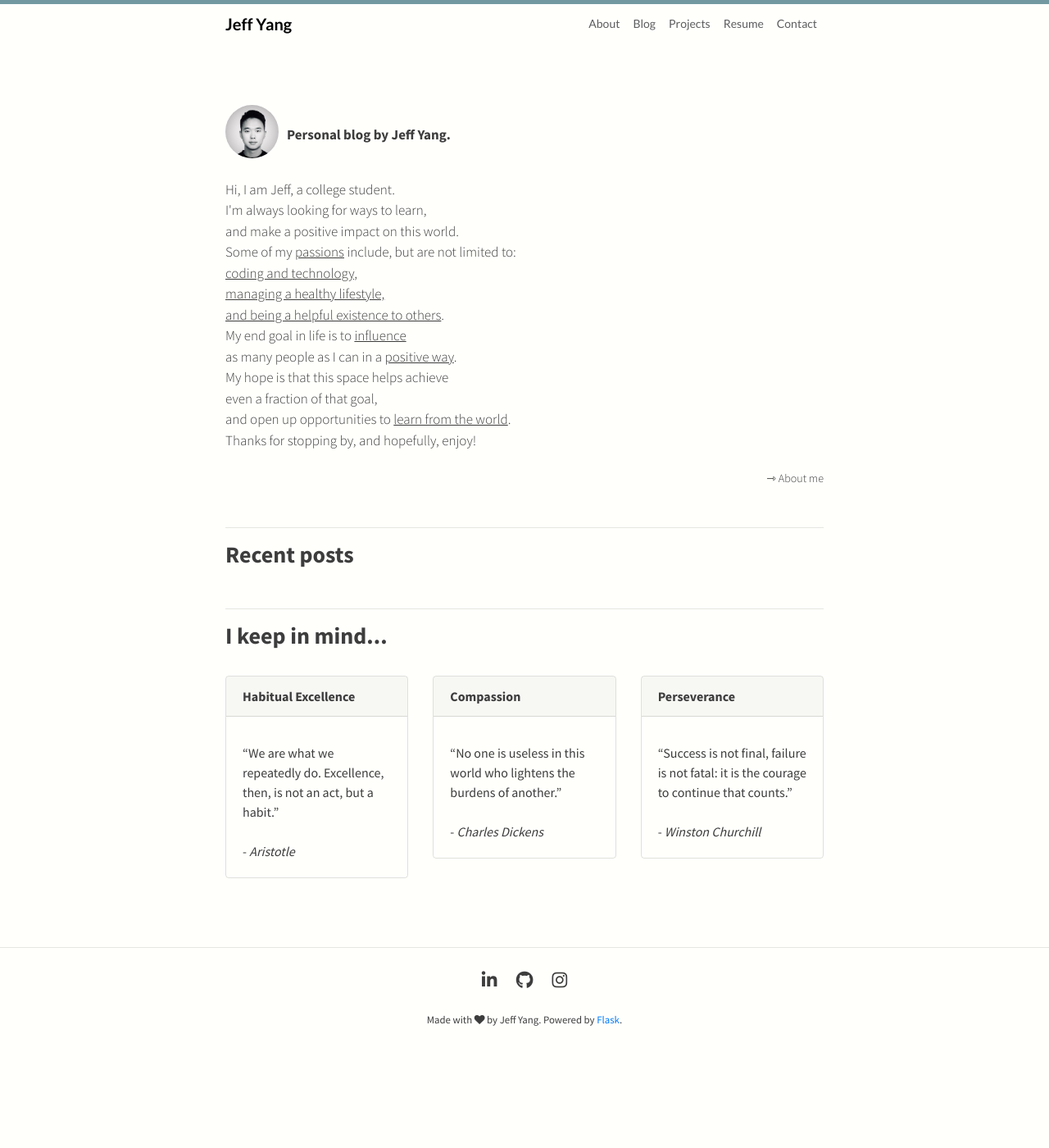
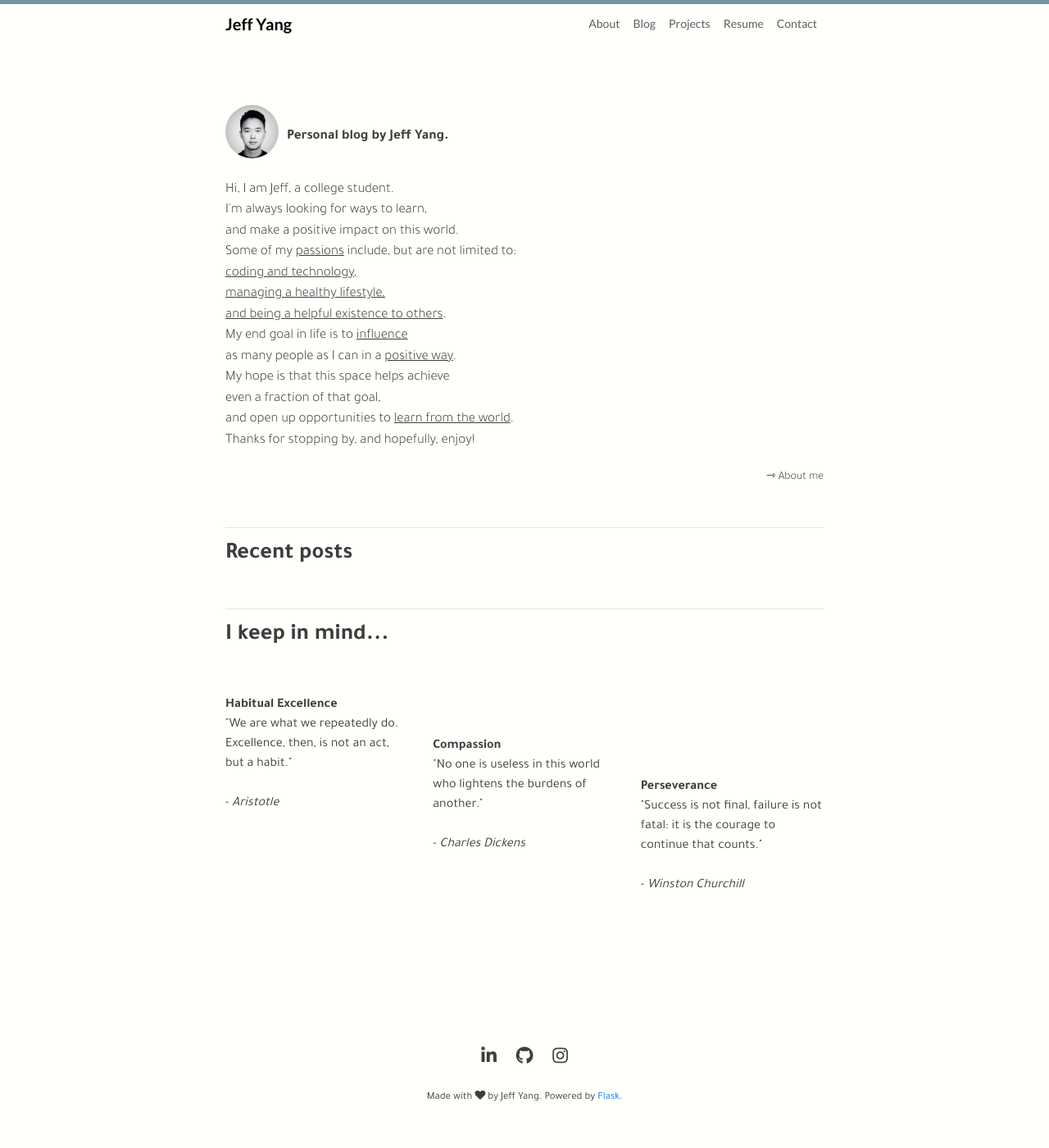
Before and after one commit to jeffjaehoyang/personal_website_old, a Flask app: page / in a window 1280 px wide. Shown: the whole page at 82% size. Before the commit the page ends 1251 px from the top, so only its background shows below. Run offline with Flask 2, Linux system fonts and the light colour scheme; some libraries are stand-ins or nearby versions.

Commit message:
google font change, home page layout change

```diff
--- a/flaskblog/static/styles/main.css
+++ b/flaskblog/static/styles/main.css
@@ -1,7 +1,7 @@
 body {
   background: #fffffc;
   color: #3D3D3D;
-  font-family: 'Source Sans Pro', sans-serif;
+  font-family: 'Tajawal', sans-serif;
 }
 
 .onthetop {
@@ -98,6 +98,12 @@ a.article-title:hover {
   font-size: 2.5rem;
 }
 
+.layout-footer {
+  text-align: center;
+  padding-top: 170px;
+  padding-bottom: 50px;"
+}
+
 a.footer {
   color: #3D3D3D;
   display: inline-block;
@@ -152,7 +147,7 @@ a.footer:hover {
 .intro {
   font-size: 17px;
   font-weight: 300;
-  font-family: 'Source Sans Pro', sans-serif;
+  font-family: 'Tajawal', sans-serif;
   margin-top: 15px;
   padding-bottom:15px;
 }
@@ -263,3 +262,7 @@ a.footer:hover {
   transition: width 0.2s ease 0s, left 0.2s ease 0s;
   width: 0;
 }
+
+.keep-in-mind {
+  border: transparent;
+}
--- a/flaskblog/templates/about.html
+++ b/flaskblog/templates/about.html
@@ -17,5 +17,4 @@
 	Long story short, my yearning is that this website serves as a mirror for me to reflect on myself as an individual, and as a professional. Hopefully, everyone who visits this website also has something to take away too; It would truly be an honor to be the source of any inspiration or motivation. Please Enjoy!
 	</p><br>
 	Jeff Yang
-	<br><br><br>
 {% endblock %}
--- a/flaskblog/templates/blog.html
+++ b/flaskblog/templates/blog.html
@@ -6,7 +6,7 @@
 	{% endif %}
 
 	<div class="blog-section">
-		<h5><strong>Leetcode Solutions</strong></h5>
+		<h5><strong>LeetCode Solutions</strong></h5>
 		{% for post in posts %}
 			{% if 'Leetcode' in post.category %}
 				<div class="blog-section-posts">
@@ -52,5 +52,4 @@
 			{% endif %}
 		{% endfor %}
 	</div>
-	<br><br>
 {% endblock %}
--- a/flaskblog/templates/blog_post.html
+++ b/flaskblog/templates/blog_post.html
@@ -3,7 +3,7 @@
 	<div class="article-title text-center">
 		<h2>{{ post.title }}</h2>
 		{% for category in post.category %}
-		    <a href="{{ url_for('category', name=category)}}" class="badge badge-light">
+		    <a href="{{ url_for('category', name=category)}}" class="post-category text-muted">
 		        {{ category }}
 	        </a>
 		{% endfor %}
@@ -13,7 +13,7 @@
 	<div class="post-content">
 		{{ post.html|safe }}
 	</div>
-	<div class="go-back text-center">
-		<a href="{{ url_for('blog')}}" class="btn btn-sm blue-button" role="button">Go Back</a>
+	<div class="go-back text-right">
+		<a href="{{ url_for('blog')}}" role="button">&#8592;&nbsp;back</a>
 	</div>
 {% endblock %}
--- a/flaskblog/templates/contact.html
+++ b/flaskblog/templates/contact.html
@@ -16,5 +16,4 @@
 
 		<p>Thank you!</p>
 	</div>
-	<br><br>
 {% endblock %}
--- a/flaskblog/templates/home.html
+++ b/flaskblog/templates/home.html
@@ -33,7 +33,7 @@
 	      	<h4><strong>{{ post.title }}</strong></h4>
 	        <!-- <i class="fas fa-tags fa-sm"></i>  -->
 		    {% for category in post.category %}
-	    	    <a href="{{ url_for('category', name=category)}}" class="badge badge-light">
+	    	    <a href="{{ url_for('category', name=category)}}" class="post-category text-muted">
 			        {{ category }}
 		        </a>
 			{% endfor %}
@@ -49,38 +49,36 @@
 	    </div>
 	{% endfor %}
 	<hr>
-	<h3><strong>I keep in mind...</strong></h3><br>
+	<h3><strong>I keep in mind...</strong></h3>
+	<br><br>
 	<div class="row">
 	  <div class="col-sm-4">
-	    <div class="card bg-transparent">
-	      <div class="card-header"><strong>Habitual Excellence</strong></div>
-	      <div class="card-body">
-	        <h5 class="card-title"></h5>
-	        <p class="card-text">“We are what we repeatedly do. Excellence, then, is not an act, but a habit.”
+	    <div class="bg-transparent keep-in-mind">
+	      <div>
+	      	<strong>Habitual Excellence</strong>
+	        <p>"We are what we repeatedly do. Excellence, then, is not an act, but a habit."
 	        	<br><br>- <i>Aristotle</i>
 	        </p>
 
 	      </div>
 	    </div>
 	  </div>
-	  <div class="col-sm-4">
-	    <div class="card bg-transparent">
-	      <div class="card-header"><strong>Compassion</strong></div>
-	      <div class="card-body">
-	        <h5 class="card-title"></h5>
-	        <p class="card-text">“No one is useless in this world who lightens the burdens of another.”
+	  <div class="col-sm-4" style="padding-top: 50px;">
+	    <div class="bg-transparent keep-in-mind">
+	      <div>
+	      	<strong>Compassion</strong>
+	        <p>"No one is useless in this world who lightens the burdens of another."
 	        	<br><br>- <i>Charles Dickens</i>
 	        </p>
 
 	      </div>
 	    </div>
 	  </div>
-	  <div class="col-sm-4">
-	    <div class="card bg-transparent">
-	      <div class="card-header"><strong>Perseverance</strong></div>
-	      <div class="card-body">
-	        <h5 class="card-title"></h5>
-	        <p class="card-text">“Success is not final, failure is not fatal: it is the courage to continue that counts.”
+	  <div class="col-sm-4" style="padding-top: 100px;">
+	    <div class="bg-transparent keep-in-mind">
+	      <div>
+	      	<strong>Perseverance</strong>
+	        <p>"Success is not final, failure is not fatal: it is the courage to continue that counts."
 	        	<br><br>- <i>Winston Churchill</i>
 	        </p>
 
@@ -88,5 +86,4 @@
 	    </div>
 	  </div>
 	</div>
-	<br><br>
 {% endblock %}
--- a/flaskblog/templates/layouts.html
+++ b/flaskblog/templates/layouts.html
@@ -21,6 +21,7 @@
     <link rel="icon" type="image/png" href="../static/jy.png">
     <!-- Google Fonts -->
     <link href="https://fonts.googleapis.com/css?family=Lato:200,300,400,700,900|Source+Sans+Pro:200,300,400,700,900|Inconsolata:200,300,400,700,900&display=swap" rel="stylesheet">
+    <link href="https://fonts.googleapis.com/css?family=Tajawal:200,300,400,700,900&display=swap" rel="stylesheet">
     <!-- Bootstrap CSS -->
     <link rel="stylesheet" href="https://stackpath.bootstrapcdn.com/bootstrap/4.3.1/css/bootstrap.min.css" integrity="sha384-ggOyR0iXCbMQv3Xipma34MD+dH/1fQ784/j6cY/iJTQUOhcWr7x9JvoRxT2MZw1T" crossorigin="anonymous">
     <link rel="stylesheet" type="text/css" href="{{ url_for('static',filename='styles/main.css') }}">
@@ -72,8 +73,7 @@
 		    </div>
 		</div>
 	</main>
-	<hr>
-	<div style="text-align: center; padding-top: 10px; padding-bottom: 50px;">
+	<div class="layout-footer">
 		<footer>
 	  		<a class="footer footer-linkedin" href="https://www.linkedin.com/in/jaeho-yang/">
 	  			<i class="fab fa-linkedin fa-lg"></i>
```
Also changed, not shown: other parts of flaskblog/static/styles/main.css (+13 -20 lines).
